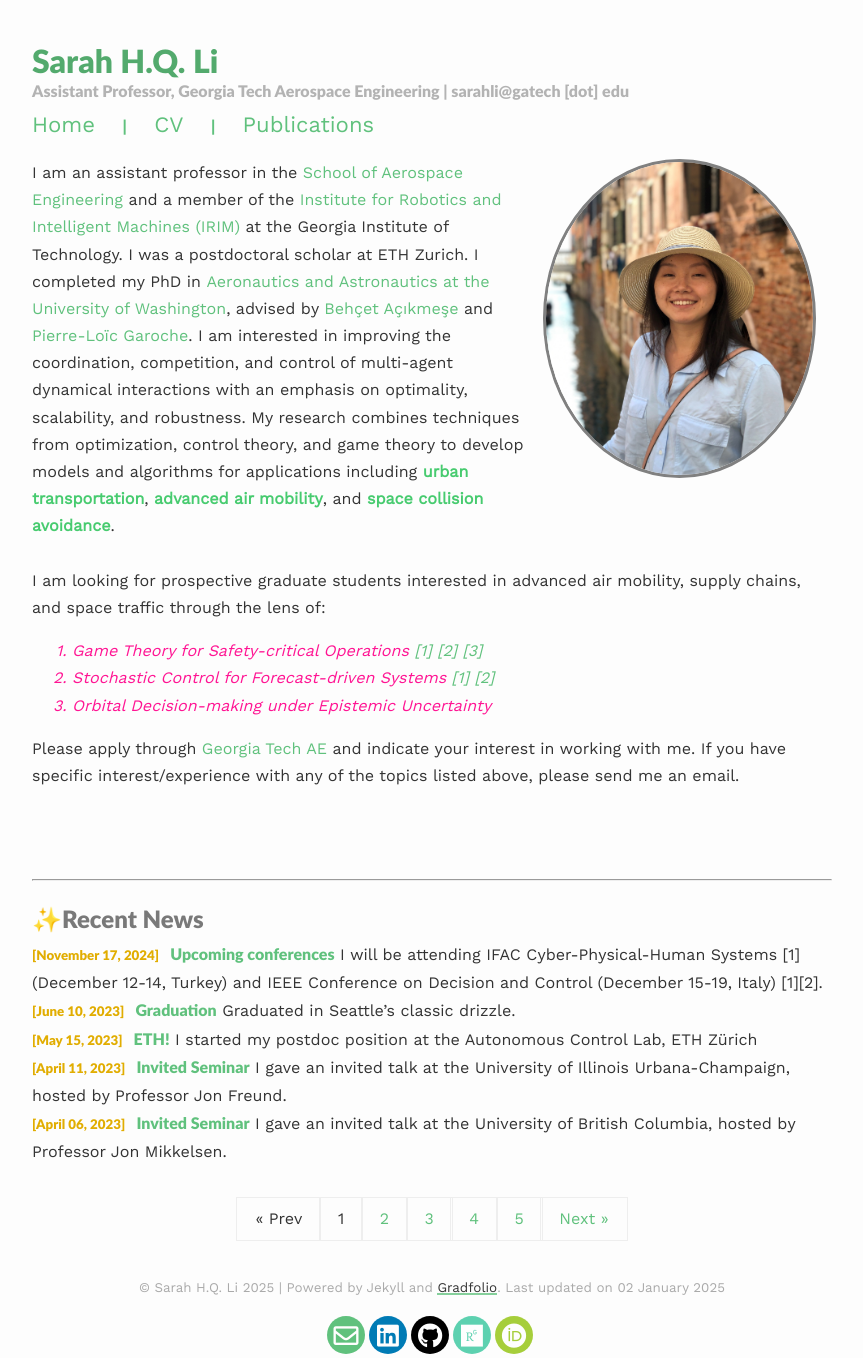
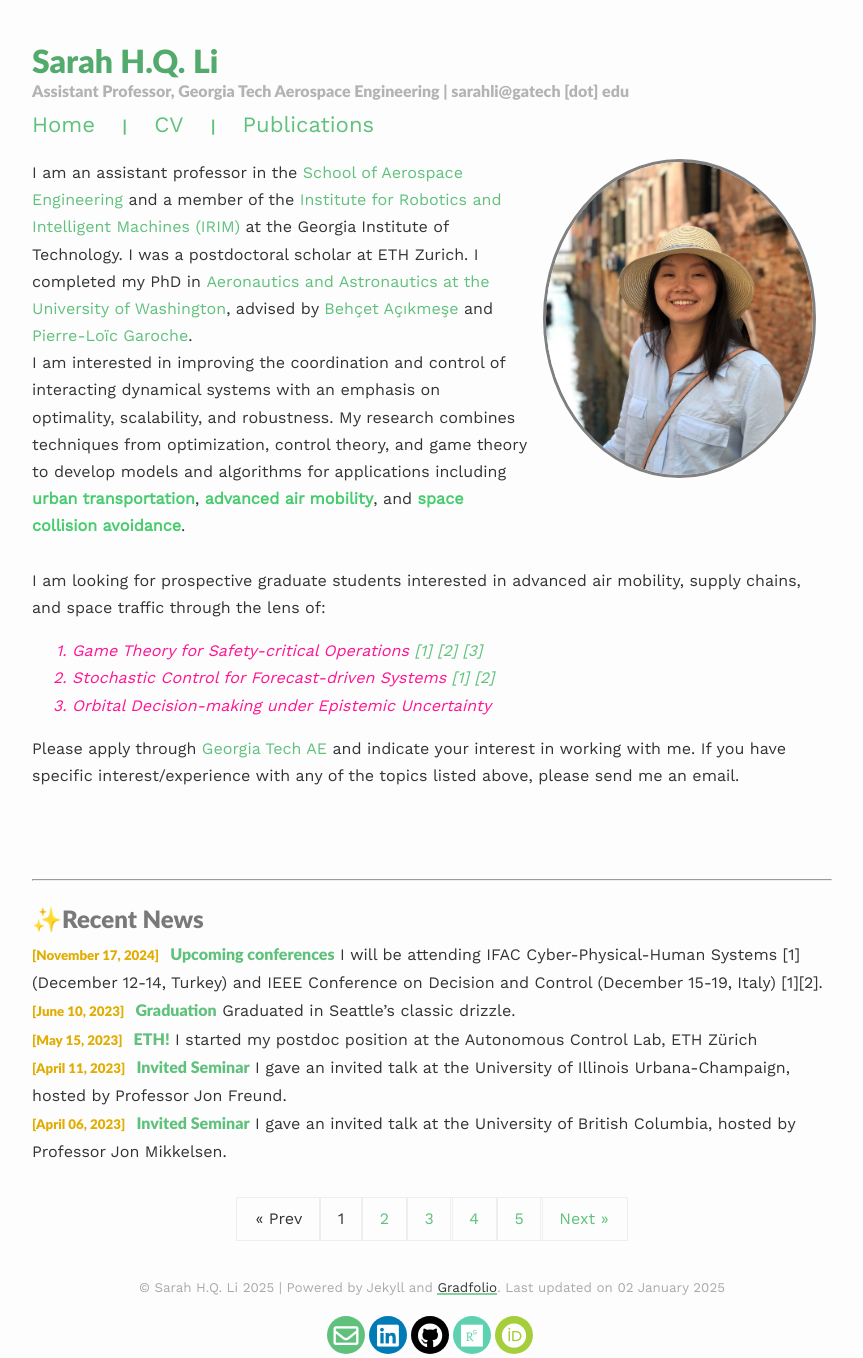
Before and after one commit to lisarah/lisarah.github.io, a Jekyll site: the page built from index.html, in a window 1280 px wide. Shown: the whole page, without its empty margins (208-1071 px from the left). Built offline with Jekyll 4.4.1, drawn with Linux system fonts in a browser that asks for light colours; nearby versions of some CDN libraries; the list of posts is cut into pages by our own code.

Commit message:
updated research description

```diff
--- a/index.html
+++ b/index.html
@@ -8,7 +8,8 @@ published: true
 
 I am an assistant professor in the <a href = "https://www.ae.gatech.edu/">School of Aerospace Engineering</a> and a member of the <a href = "https://research.gatech.edu/robotics">Institute for Robotics and Intelligent Machines (IRIM)</a> at the Georgia Institute of Technology. I was a postdoctoral scholar at ETH Zurich. I completed my PhD in  <a href="https://www.aa.washington.edu/">Aeronautics and Astronautics at the University of Washington</a>, advised by <a href="https://www.aa.washington.edu/facultyfinder/behcet-acikmese">Behçet Açıkmeşe</a> and <a href="https://garoche.net/">Pierre-Loïc Garoche</a>.
 
-I am interested in improving the coordination, competition, and control of multi-agent dynamical interactions with an emphasis on optimality, scalability, and robustness.  My research combines techniques from optimization, control theory, and game theory to develop models and algorithms for applications including   <h_text>urban transportation</h_text>, <h_text>advanced air mobility</h_text>, and <h_text> space collision avoidance</h_text>.
+<br>
+I am interested in improving the coordination and control of interacting dynamical systems with an emphasis on optimality, scalability, and robustness.  My research combines techniques from optimization, control theory, and game theory to develop models and algorithms for applications including   <h_text>urban transportation</h_text>, <h_text>advanced air mobility</h_text>, and <h_text> space collision avoidance</h_text>.
 
 <br>
 <!-- <em style="color:DeepPink">I am an incoming assistant professor in Aerospace Engienering at Georgia Tech, starting January 2025.</em> -->
```
